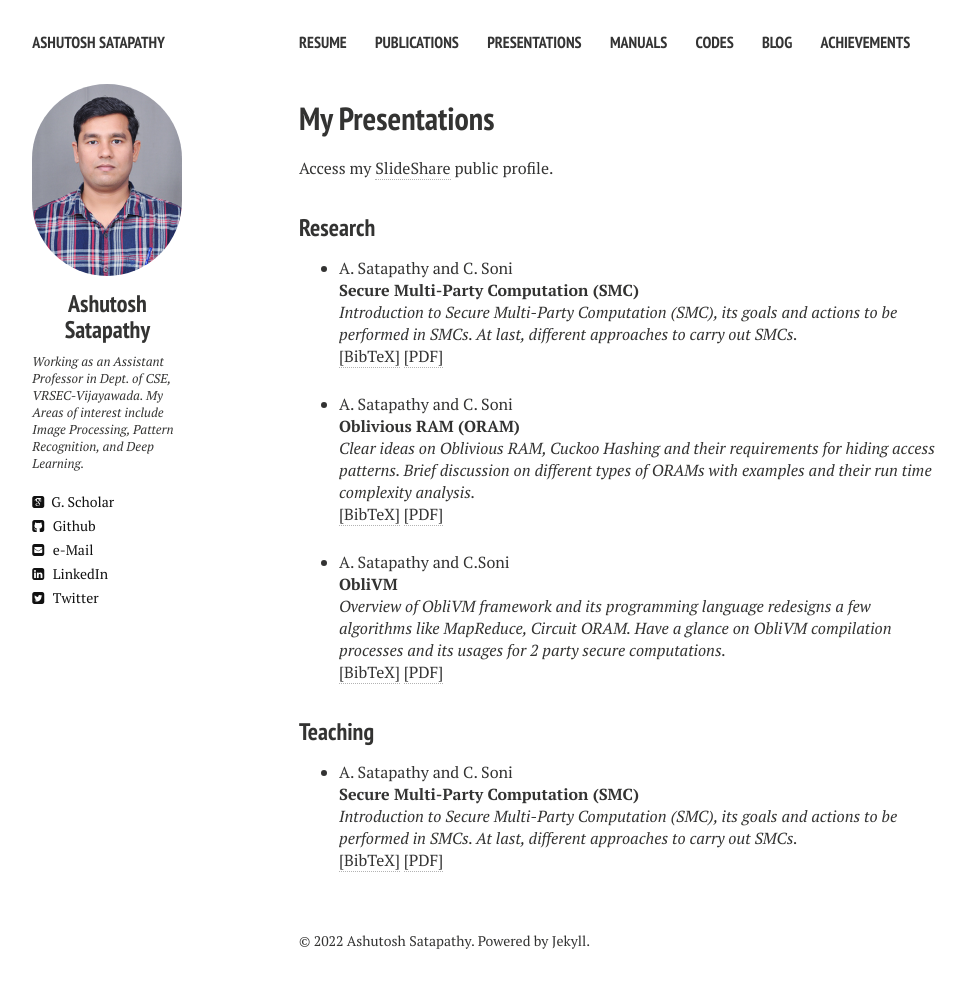
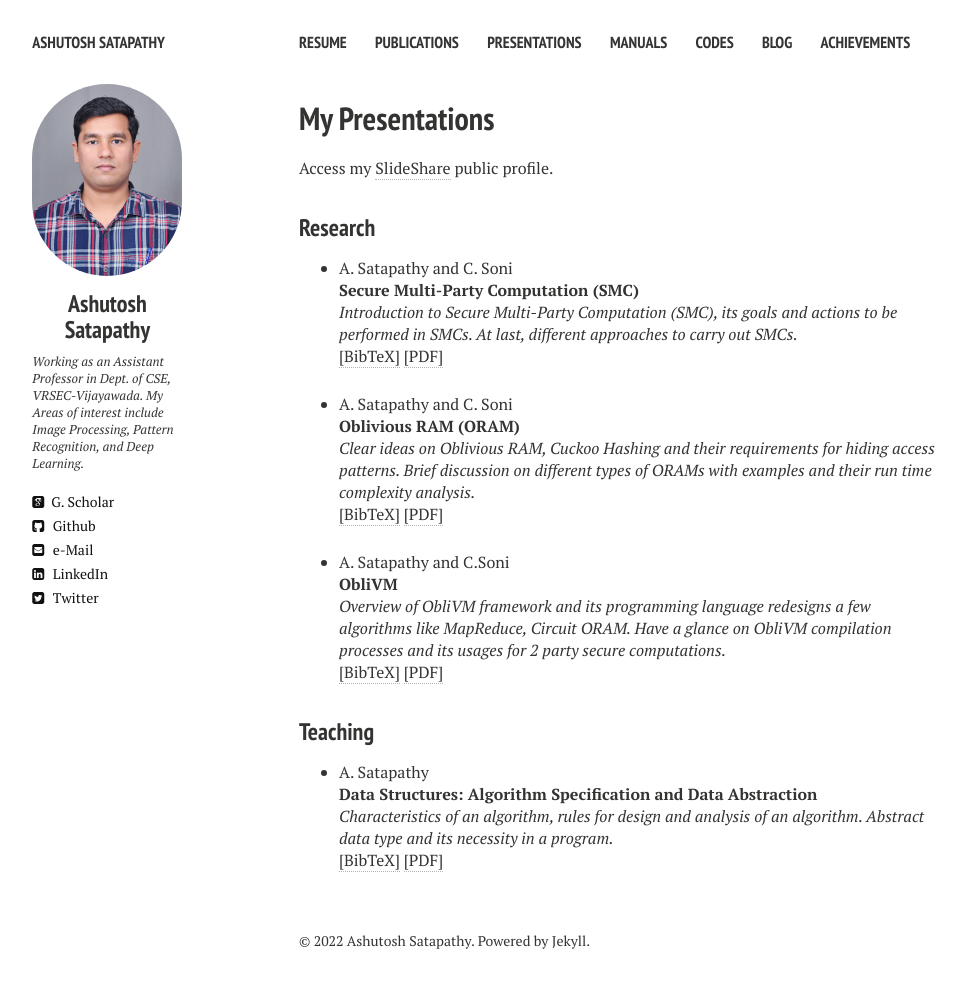
Before and after one commit to ashutoshsatapathy1990/ashutoshsatapathy1990.github.io, a Jekyll site: the page built from presentations.md, in a window 1280 px wide. Shown: the whole page, without its empty margins (21-987 px from the left). Built offline with Jekyll 4.4.1, drawn with Linux system fonts in a browser that asks for light colours; nearby versions of some CDN libraries.

Commit message:
Update presentations.html

```diff
--- a/_layouts/presentations.html
+++ b/_layouts/presentations.html
@@ -159,21 +159,21 @@ year = {2017}
 
 <!-- Item: ashutosh2022asda -->
 <li ><p>
-A. Satapathy and C. Soni
-<br><b>Secure Multi-Party Computation (SMC)</b><br>
-<i>Introduction to Secure Multi-Party Computation (SMC), its goals and actions to be performed in SMCs. At last, different approaches to carry out SMCs.</i>
+A. Satapathy
+<br><b>Data Structures: Algorithm Specification and Data Abstraction</b><br>
+<i>Characteristics of an algorithm, rules for design and analysis of an algorithm. Abstract data type and its necessity in a program.</i>
 <br />
 <a href="javascript:toggleBibtex('ashutosh2022asda')">[BibTeX]</a>
-<a href="https://www.slideshare.net/secret/maLOW7R627sbW9">[PDF]</a>
+<a href="https://www.slideshare.net/AshutoshSatapathy4/data-structures-algorithmspecificationanddataabstractionpdf">[PDF]</a>
 </p>
 <div id="bib_ashutosh2022asda" class="bibtex noshow">
 <pre>
 @unpublished{ashutosh2022asda,
-author = {A. Satapathy and C. Soni},
-title= {Secure Multi-Party Computation (SMC)},
-note= {Information and Communication Laboratory, ITRI-Taiwan},
-month = {June},
-year = {2017}
+author = {A. Satapathy},
+title= {Data Structures: Algorithm Specification and Data Abstraction},
+note= {Department of CSE, VRSEC-Vijayawda},
+month = {September},
+year = {2022}
 }
 </pre>
 </div>
```
